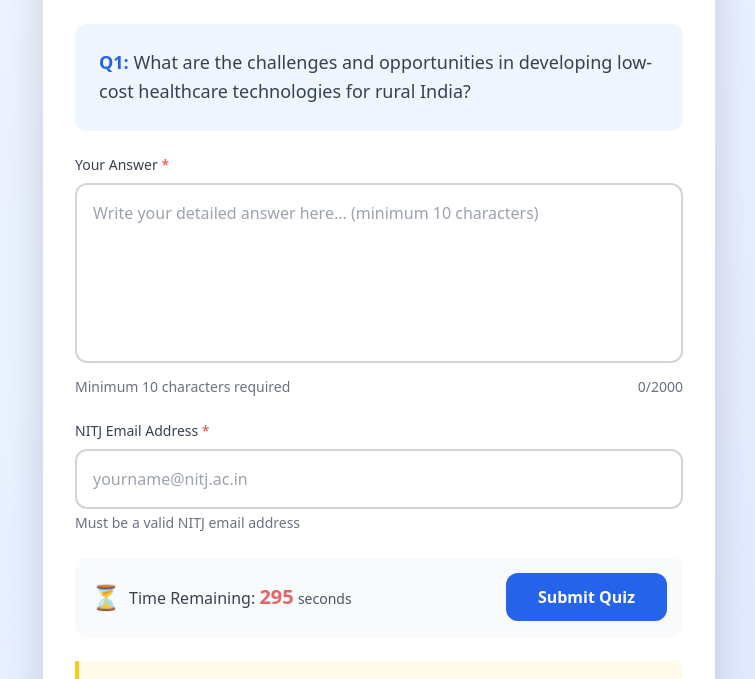
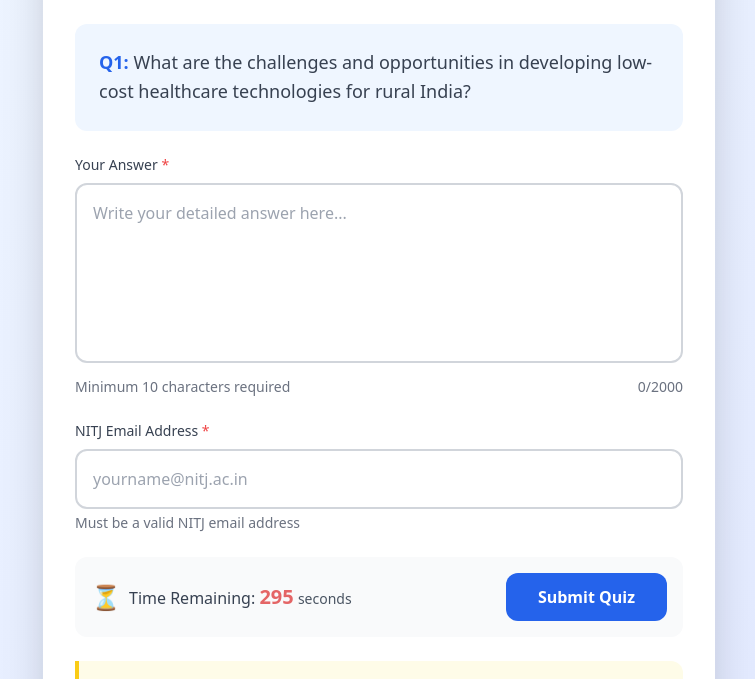
Before and after one commit to dipesh37/quiz1, a website: page public/index.html in a window 1280 px wide. Shown: the part 116-795 px from the top of the page, without its empty margins (261-1016 px from the left). Drawn offline with nearby package versions, Linux system fonts and the light colour scheme.

Commit message:
Update4 index.html

```diff
--- a/public/index.html
+++ b/public/index.html
@@ -51,7 +51,7 @@
                 rows="6"
                 maxlength="2000"
                 class="w-full p-4 border-2 border-gray-300 rounded-xl focus:border-blue-500 focus:ring-2 focus:ring-blue-200 transition-all duration-200 resize-none"
-                placeholder="Write your detailed answer here... (minimum 10 characters)"
+                placeholder="Write your detailed answer here..."
             ></textarea>
             <div class="flex justify-between mt-2">
                 <p class="text-sm text-gray-500">Minimum 10 characters required</p>
```
